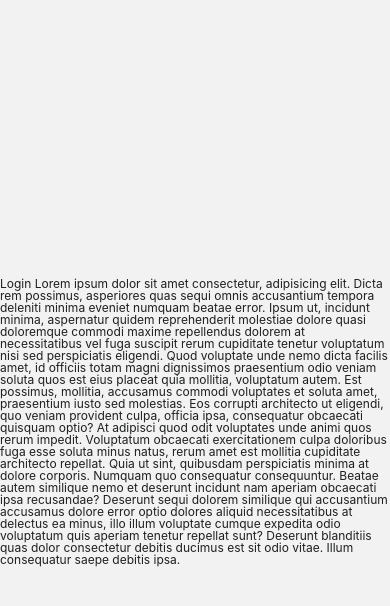
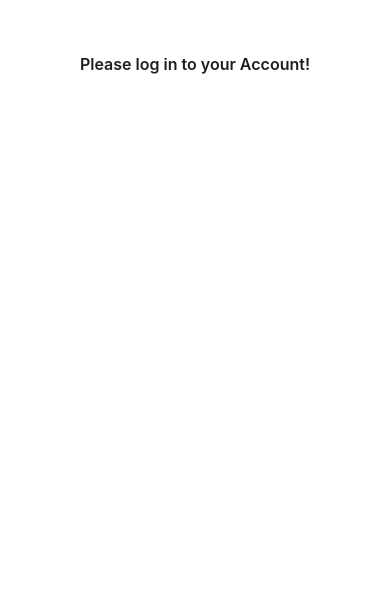
Before and after one commit to RahmanC/fastamoni, a React Native app: screen / in a window 390 px wide. Shown: the top 606 px of the page. Built offline with nearby package versions, Linux system fonts and the light colour scheme.

Commit message:
created reusable text input and screen layout

```diff
--- a/package.json
+++ b/package.json
@@ -13,6 +13,7 @@
     "@react-navigation/native": "^6.1.9",
     "@react-navigation/native-stack": "^6.9.17",
     "expo": "~49.0.15",
+    "expo-constants": "~14.4.2",
     "expo-status-bar": "~1.6.0",
     "react": "18.2.0",
     "react-native": "0.72.6",
--- /dev/null
+++ b/src/elements/layout/Screen.tsx
@@ -0,0 +1,31 @@
+import React from "react";
+import Constants from "expo-constants";
+
+import { SafeAreaView, StyleSheet, View } from "react-native";
+import { Colors } from "configs";
+
+interface Screen {
+  children: React.ReactNode;
+  style?: any;
+}
+
+const Screen = ({ children, style }: Screen) => {
+  return (
+    <SafeAreaView style={[styles.screen, style]}>
+      <View style={[styles.view, style]}>{children}</View>
+    </SafeAreaView>
+  );
+};
+
+const styles = StyleSheet.create({
+  screen: {
+    paddingTop: Constants.statusBarHeight,
+    flex: 1,
+    backgroundColor: Colors.White,
+  },
+  view: {
+    flex: 1,
+  },
+});
+
+export default Screen;
--- a/src/screens/auth/Login.tsx
+++ b/src/screens/auth/Login.tsx
@@ -1,37 +1,30 @@
-import { StyleSheet, View } from "react-native";
+import { ScrollView, StyleSheet, View } from "react-native";
 import React from "react";
 import Text from "elements/Text";
+import Screen from "elements/layout/Screen";
+import Constants from "expo-constants";
 
 export default function Login() {
   return (
-    <View style={{ flex: 1, alignItems: "center", justifyContent: "center" }}>
-      <Text size={12}>
-        Login Lorem ipsum dolor sit amet consectetur, adipisicing elit. Dicta
-        rem possimus, asperiores quas sequi omnis accusantium tempora deleniti
-        minima eveniet numquam beatae error. Ipsum ut, incidunt minima,
-        aspernatur quidem reprehenderit molestiae dolore quasi doloremque
-        commodi maxime repellendus dolorem at necessitatibus vel fuga suscipit
-        rerum cupiditate tenetur voluptatum nisi sed perspiciatis eligendi. Quod
-        voluptate unde nemo dicta facilis amet, id officiis totam magni
-        dignissimos praesentium odio veniam soluta quos est eius placeat quia
-        mollitia, voluptatum autem. Est possimus, mollitia, accusamus commodi
-        voluptates et soluta amet, praesentium iusto sed molestias. Eos corrupti
-        architecto ut eligendi, quo veniam provident culpa, officia ipsa,
-        consequatur obcaecati quisquam optio? At adipisci quod odit voluptates
-        unde animi quos rerum impedit. Voluptatum obcaecati exercitationem culpa
-        doloribus fuga esse soluta minus natus, rerum amet est mollitia
-        cupiditate architecto repellat. Quia ut sint, quibusdam perspiciatis
-        minima at dolore corporis. Numquam quo consequatur consequuntur. Beatae
-        autem similique nemo et deserunt incidunt nam aperiam obcaecati ipsa
-        recusandae? Deserunt sequi dolorem similique qui accusantium accusamus
-        dolore error optio dolores aliquid necessitatibus at delectus ea minus,
-        illo illum voluptate cumque expedita odio voluptatum quis aperiam
-        tenetur repellat sunt? Deserunt blanditiis quas dolor consectetur
-        debitis ducimus est sit odio vitae. Illum consequatur saepe debitis
-        ipsa.
-      </Text>
-    </View>
+    <Screen>
+      <ScrollView showsVerticalScrollIndicator={false}>
+        <View style={styles.header}>
+          <Text type="H4" style={styles.headerText}>
+            Please log in to your Account!
+          </Text>
+        </View>
+      </ScrollView>
+    </Screen>
   );
 }
 
-const styles = StyleSheet.create({});
+const styles = StyleSheet.create({
+  header: {
+    alignSelf: "center",
+    alignItems: "center",
+    marginTop: Constants.statusBarHeight + 52,
+  },
+  headerText: {
+    fontWeight: "600",
+  },
+});
```
Also changed, not shown: src/elements/InputApp/index.tsx (added, +63 -0 lines), src/elements/TextInput/index.tsx (added, +115 -0 lines), src/type/input.ts (+49 -0 lines).
